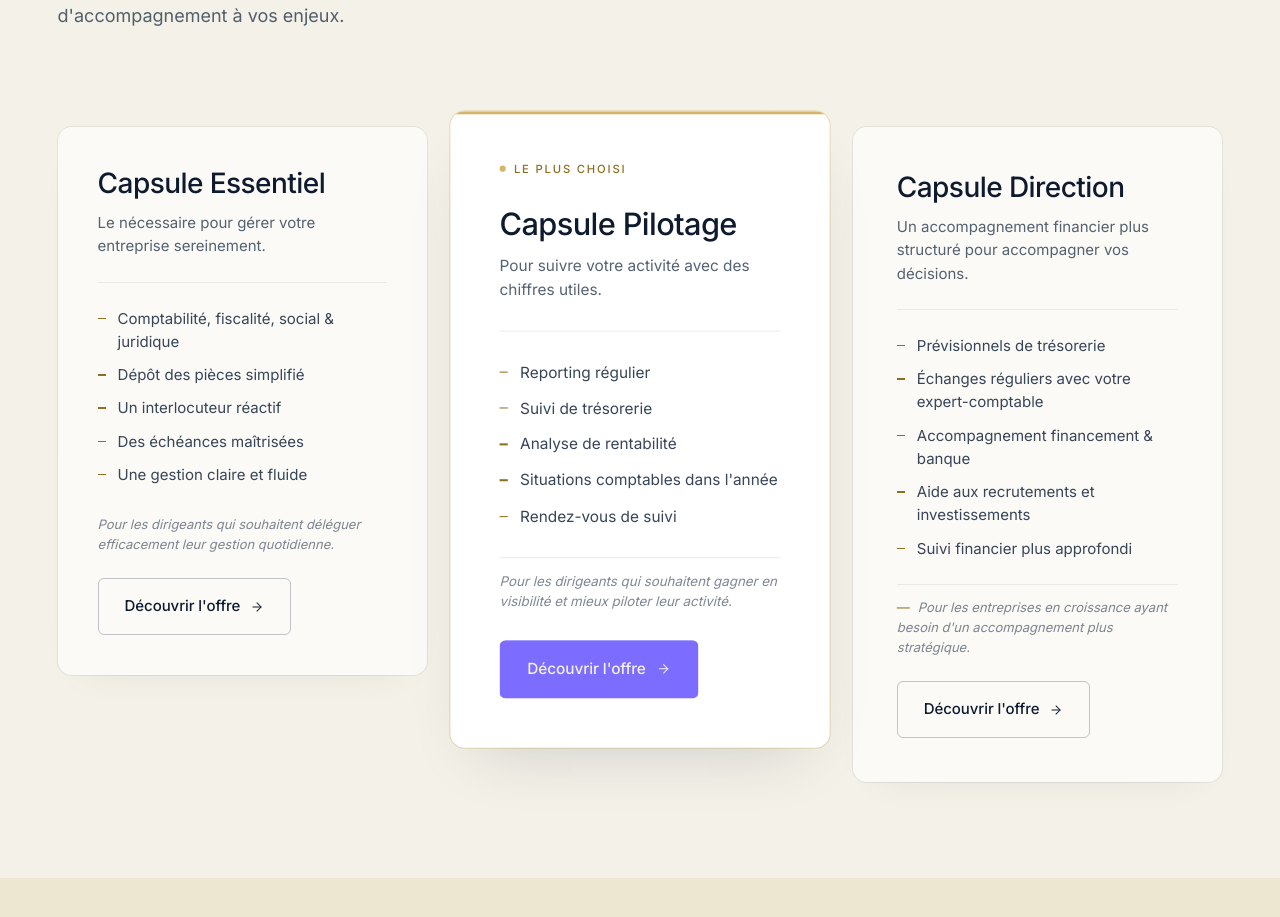
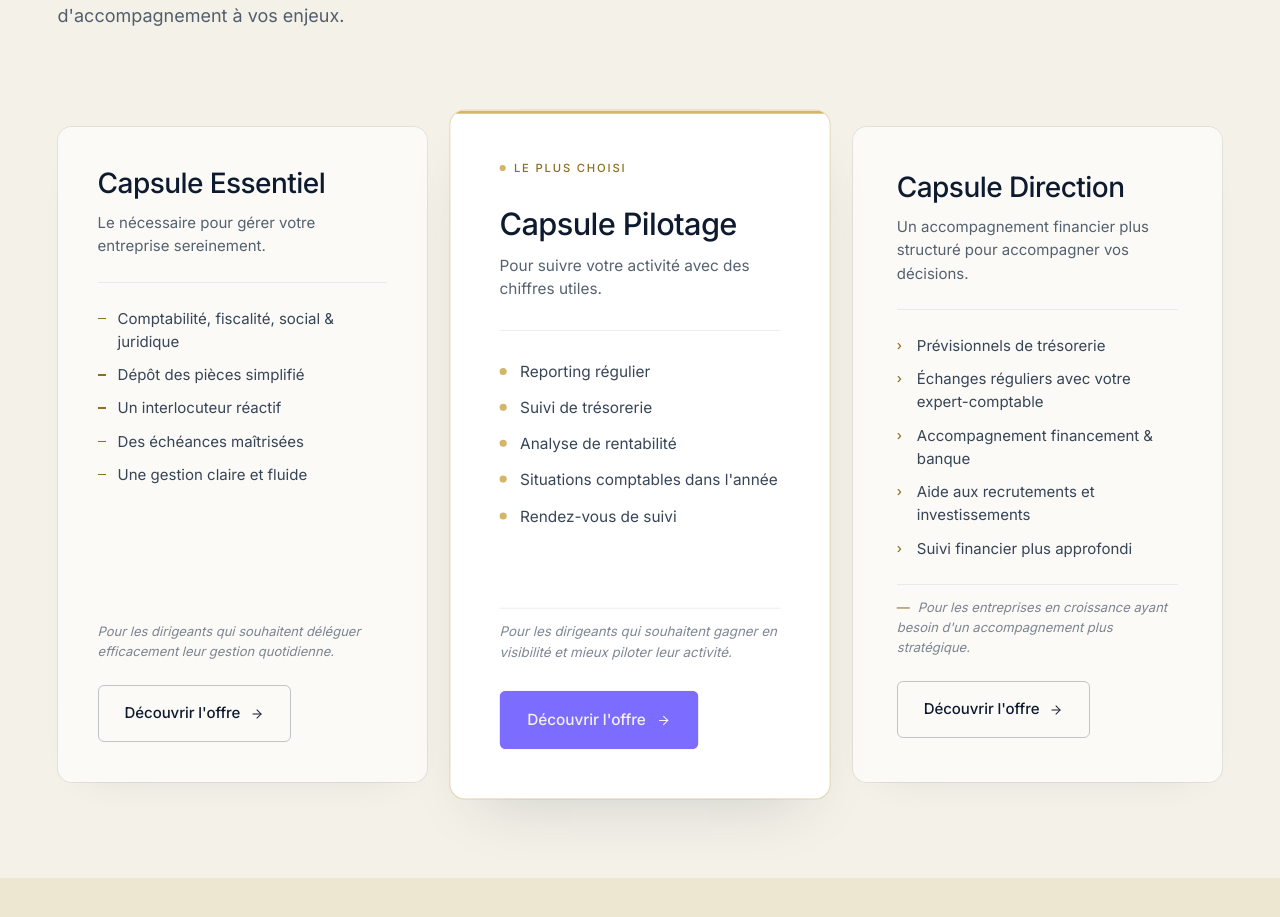
Before and after one commit to capsule-expertise/capsule-expertise-v5, a React (Vite) app: page /dirigeants in a window 1280 px wide. Shown: the part 820-1737 px from the top of the page. Built offline with nearby package versions, Linux system fonts and the light colour scheme.

Commit message:
fix(offres): cards alignees + bullets differencies par card (identite visuelle)

```diff
--- a/src/components/sections/OffresSection.tsx
+++ b/src/components/sections/OffresSection.tsx
@@ -68,9 +68,10 @@ export function OffresSection() {
           </motion.p>
         </div>
 
-        {/* 3 cards premium — items-start pour hauteurs naturelles, variations
-            subtiles entre les 3 pour casser la perfection 'composant répété'. */}
-        <div className="grid gap-6 md:gap-7 md:grid-cols-3 items-start">
+        {/* 3 cards premium alignées (items-stretch). Variations internes :
+            paddings, gaps, marqueurs de bullets et footer treatments
+            différents pour casser le 'composant répété' sans casser l'alignement. */}
+        <div className="grid gap-6 md:gap-7 md:grid-cols-3 items-stretch">
           {O.packs.map((p, i) => {
             // Variations subtiles par card (Sprint B — composition)
             const isFirst = i === 0;
@@ -156,17 +157,37 @@ export function OffresSection() {
                   {/* Separator subtil */}
                   <div className="h-px bg-[rgba(20,37,58,0.08)]" />
 
-                  {/* Bullets */}
+                  {/* Bullets — marqueur différent par card pour identité visuelle :
+                      - Card 1 (Essentiel) : barre courte horizontale (sobre, pragmatique)
+                      - Card 2 (Pilotage)  : point rond ocre (premium, marqué)
+                      - Card 3 (Direction) : chevron > (orienté action / progression) */}
                   <ul className={cn('flex flex-col flex-1', bulletsGap)}>
                     {p.bullets.map((b) => (
                       <li
                         key={b}
                         className="relative pl-5 text-[15px] leading-[1.55] text-[rgba(20,37,58,0.85)]"
                       >
-                        <span
-                          aria-hidden
-                          className="absolute left-0 top-[11px] w-[8px] h-[1.5px] bg-[var(--color-ce-terra-deep)]"
-                        />
+                        {p.highlighted ? (
+                          // Card 2 : point rond ocre
+                          <span
+                            aria-hidden
+                            className="absolute left-0 top-[8px] w-[7px] h-[7px] rounded-full bg-[var(--color-ce-terra)]"
+                          />
+                        ) : isLast ? (
+                          // Card 3 : chevron orienté action
+                          <span
+                            aria-hidden
+                            className="absolute left-0 top-[1px] text-[13px] font-medium leading-[1.55] text-[var(--color-ce-terra-deep)]"
+                          >
+                            ›
+                          </span>
+                        ) : (
+                          // Card 1 : barre fine horizontale (existant)
+                          <span
+                            aria-hidden
+                            className="absolute left-0 top-[11px] w-[8px] h-[1.5px] bg-[var(--color-ce-terra-deep)]"
+                          />
+                        )}
                         {b}
                       </li>
                     ))}
```
